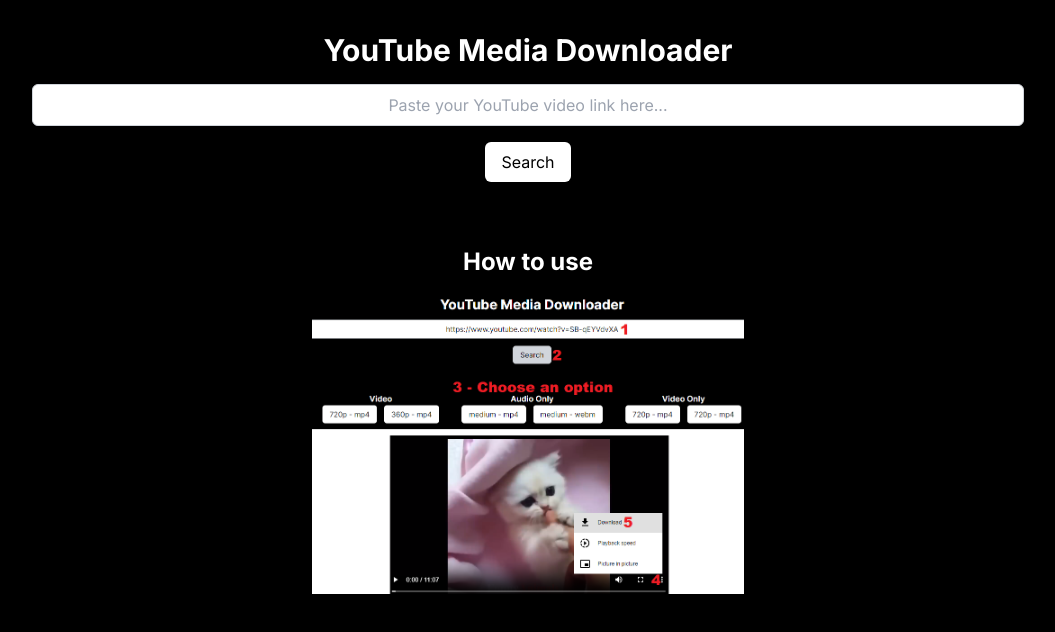
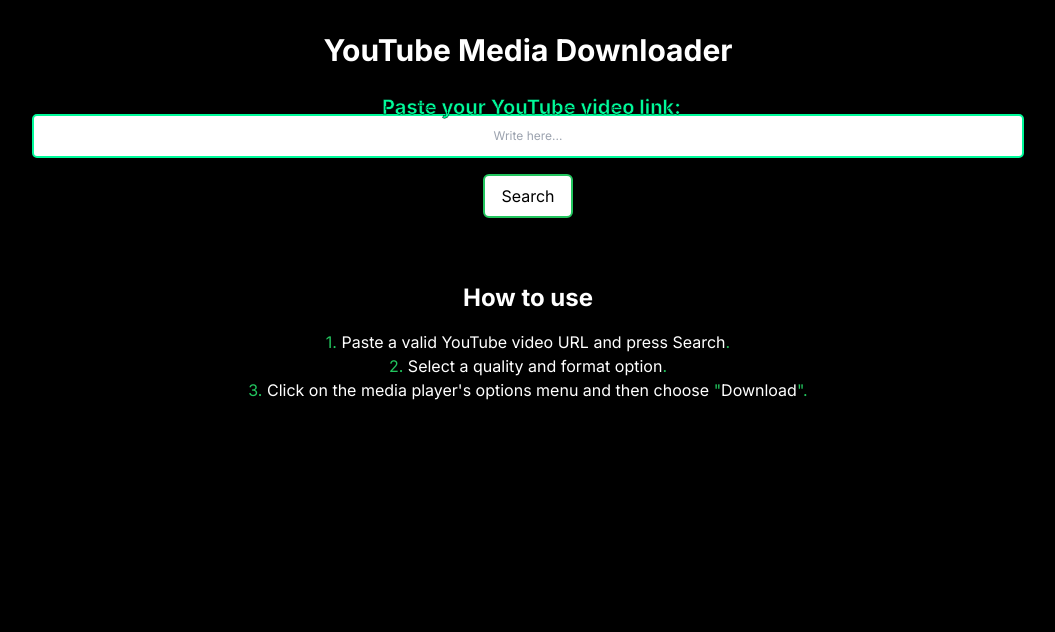
Before and after one commit to Carloooh/ytdownloader, a Next.js app: page / in a window 1280 px wide. Shown: the top 632 px of the page, without its empty margins (112-1167 px from the left). Built offline with nearby package versions, Linux system fonts and the light colour scheme.

Commit message:
Visual adjustments

```diff
--- a/app/globals.css
+++ b/app/globals.css
@@ -4,4 +4,89 @@
 
 body {
     background-color: black;
-  }
+}
+
+.coolinput label.text {
+  font-size: 1.25rem;
+  color: mediumspringgreen;
+  font-weight: 700;
+  position: relative;
+  top: 0.5rem;
+  margin: 0 0 0 7px;
+  padding: 0 3px;
+  -webkit-text-stroke: 0.5px black;
+}
+
+.coolinput input[type=text].input {
+  padding: 11px 10px;
+  font-size: 0.75rem;
+  border: 2px mediumspringgreen solid;
+  border-radius: 5px;
+}
+
+.coolinput input[type=text].input:focus {
+  outline: none;
+}
+
+.button {
+  all: unset;
+  display: flex;
+  align-items: center;
+  position: relative;
+  padding: 0.6em 2em;
+  border: mediumspringgreen solid 0.15em;
+  border-radius: 0.25em;
+  color: mediumspringgreen;
+  font-size: 0.75em;
+  font-weight: 600;
+  cursor: pointer;
+  overflow: hidden;
+  transition: border 300ms, color 300ms;
+  user-select: none;
+}
+
+.button p {
+  z-index: 1;
+}
+
+.button:hover {
+  color: #ffffff;
+}
+
+.button:active {
+  border-color: teal;
+}
+
+.button::after, .button::before {
+  content: "";
+  position: absolute;
+  width: 9em;
+  aspect-ratio: 1;
+  background: mediumspringgreen;
+  opacity: 50%;
+  border-radius: 50%;
+  transition: transform 500ms, background 300ms;
+}
+
+.button::before {
+  left: 0;
+  transform: translateX(-8em);
+}
+
+.button::after {
+  right: 0;
+  transform: translateX(8em);
+}
+
+.button:hover:before {
+  transform: translateX(-1em);
+}
+
+.button:hover:after {
+  transform: translateX(1em);
+}
+
+.button:active:before,
+.button:active:after {
+  background: teal;
+}
--- a/app/page.tsx
+++ b/app/page.tsx
@@ -20,6 +20,8 @@
   const [selectedOption, setSelectedOption] = useState<DownloadOption | null>(null);
   const [showPlayer, setShowPlayer] = useState(false);
   const [loading, setLoading] = useState(false);
+  const [mediaType, setMediaType] = useState<"video" | "audio" | null>(null);
+
 
   const handleDownload = async () => {
     setLoading(true);
@@ -45,17 +47,25 @@
   const handleOptionSelect = (option: DownloadOption) => {
     setSelectedOption(option);
     setShowPlayer(true);
+    if (option.mimeType.includes('video')) {
+      setMediaType('video');
+    } else if (option.mimeType.includes('audio')) {
+      setMediaType('audio');
+    } else {
+      setMediaType(null);
+    }
   }
 
   return (
     <main className="mx-auto max-w-screen-lg px-4">
       <header className="text-center mt-8">
         <h1 className="text-3xl font-bold text-white">YouTube Media Downloader</h1>
-        <div className="mt-4">
-          <input type="text" placeholder="Paste your YouTube video link here..." className="w-full px-4 py-2 rounded-md border border-gray-300 focus:outline-none focus:border-gray-300 text-center" value={videoLink} onChange={(e) => setVideoLink(e.target.value)} />
+        <div className="mt-4 coolinput">
+          <label htmlFor="videoLink" className="text">Paste your YouTube video link:</label>
+          <input type="text" placeholder="Write here..." name="input" className="input w-full px-4 py-2 rounded-md border border-gray-300 focus:outline-none focus:border-gray-300 text-center" value={videoLink} onChange={(e) => setVideoLink(e.target.value)} />
         </div>
-        <button className="mt-4 bg-white text-black px-4 py-2 rounded-md hover:bg-gray-300 focus:outline-none focus:bg-gray-300" onClick={handleDownload}>
-          {loading ? <CircleLoader color="black" size={24} /> : <>Search</>}
+        <button className="mt-4 bg-white text-black px-4 py-2 rounded-md hover:bg-green-500 border-green-500 border-solid border-r-2 border-l-2 border-t-2 border-b-2" onClick={handleDownload}>
+          {loading ? <CircleLoader color="#00FA9A" size={24} /> : <>Search</>}
         </button>
       </header>
 
@@ -79,7 +89,7 @@
               <h3 className="text-lg font-semibold text-white text-center flex items-center justify-center gap-2">Video</h3>
               <div className="flex flex-wrap justify-center gap-4">
                 {options.videoOptions.map((option, index) => (
-                  <button key={index} className="bg-white text-black px-4 py-2 rounded-md hover:bg-bg-gray-300 focus:outline-none focus:bg-bg-gray-300 flex items-center gap-2" onClick={() => handleOptionSelect(option)}>
+                  <button key={index} className="px-4 py-2 rounded-md flex items-center gap-2 button" onClick={() => handleOptionSelect(option)}>
                     {option.quality} - {option.container}
                   </button>
                 ))}
@@ -94,7 +104,7 @@
               <h3 className="text-lg font-semibold text-white text-center flex items-center justify-center gap-2">Audio Only</h3>
               <div className="flex flex-wrap justify-center gap-4">
                 {options.audioOptions.map((option, index) => (
-                  <button key={index} className="bg-white text-black px-4 py-2 rounded-md hover:bg-bg-gray-300 focus:outline-none focus:bg-bg-gray-300 flex items-center gap-2" onClick={() => handleOptionSelect(option)}>
+                  <button key={index} className="button px-4 py-2 rounded-md flex items-center gap-2" onClick={() => handleOptionSelect(option)}>
                     {option.audioQuality.split('_').pop()?.toLowerCase()} - {option.container}
                   </button>
                 ))}
@@ -109,7 +119,7 @@
               <h3 className="text-lg font-semibold text-white text-center flex items-center justify-center gap-2">Video Only</h3>
               <div className="flex flex-wrap justify-center gap-4">
                 {options.videoOnlyOptions.map((option, index) => (
-                  <button key={index} className="bg-white text-black px-4 py-2 rounded-md hover:bg-gray-300 focus:outline-none focus:bg-gray-300 flex items-center gap-2" onClick={() => handleOptionSelect(option)}>
+                  <button key={index} className="px-4 py-2 rounded-md flex items-center gap-2 button" onClick={() => handleOptionSelect(option)}>
                     {option.quality} - {option.container}
                   </button>
                 ))}
@@ -121,142 +131,21 @@
 
       {showPlayer && selectedOption &&
         <div className="mt-8 flex justify-center">
-          <div className="aspect-w-16 aspect-h-9">
-            <video src={selectedOption.url} className="object-cover" controls width="640" height="360"></video>
+          <div className={mediaType === "audio" ? "audio-player-size" : "video-player-size"}>
+            <video src={selectedOption.url} className="object-cover" controls width={mediaType === "audio" ? "300" : "640"} height={mediaType === "audio" ? "0" : "360"}></video>
           </div>
         </div>
       }
 
       <div className="mt-8 mb-4">
         <h2 className="text-2xl font-bold text-white mb-4 text-center">How to use</h2>
-        <div className="flex justify-center items-center">
-          <img src="/downloader.png" alt="Step 1" className="mx-auto max-w-full h-auto" style={{maxHeight: '300px'}} />
+        <div className="flex justify-center items-center text-white text-wrap flex-col">
+          <p><span className="text-green-500">1.</span> Paste a valid YouTube video URL and press Search<span className="text-green-500">.</span></p>
+          <p><span className="text-green-500">2.</span> Select a quality and format option<span className="text-green-500">.</span></p>
+          <p><span className="text-green-500">3.</span> Click on the media player's options menu and then choose <span className="text-green-500">"</span>Download<span className="text-green-500">".</span></p>
         </div>
       </div>
 
     </main>
   );
 }
-
-
-// import { useState } from 'react';
-// import axios from 'axios';
-// import { toast, ToastContainer } from 'react-toastify';
-// import 'react-toastify/dist/ReactToastify.css';
-
-// type DownloadOption = {
-//   quality: string;
-//   mimeType: string;
-//   url: string;
-//   container: string;
-//   audioQuality: string;
-// };
-
-// export default function Home() {
-//   const [videoLink, setVideoLink] = useState("");
-//   const [options, setOptions] = useState<{ videoOptions: DownloadOption[], audioOptions: DownloadOption[], videoOnlyOptions: DownloadOption[] }>({ videoOptions: [], audioOptions: [], videoOnlyOptions: [] });
-//   const [selectedOption, setSelectedOption] = useState<DownloadOption | null>(null);
-//   const [showPlayer, setShowPlayer] = useState(false);
-
-//   const handleDownload = async () => {
-//     try {
-//       const res = await axios.post('/api/downloader', { url: videoLink });
-//       setOptions(res.data);
-//     } catch (err) {
-//       toast.error('An error occurred.\nTry again later or check the video link.', {
-//         position: "top-center",
-//         autoClose: 5000,
-//         hideProgressBar: false,
-//         closeOnClick: true,
-//         pauseOnHover: false,
-//         draggable: false,
-//         progress: undefined,
-//         theme: "colored",
-//         });
-//     }
-//   }
-
-//   const handleOptionSelect = (option: DownloadOption) => {
-//     setSelectedOption(option);
-//     setShowPlayer(true);
-//   }
-
-//   return (
-//     <main className="mx-auto max-w-screen-lg px-4">
-//       <header className="text-center mt-8">
-//         <h1 className="text-3xl font-bold text-blue-500">YouTube Media Downloader</h1>
-//         <div className="mt-4">
-//           <input type="text" placeholder="Paste your YouTube video link here..." className="w-full px-4 py-2 rounded-md border border-gray-300 focus:outline-none focus:border-blue-500 text-center" value={videoLink} onChange={(e) => setVideoLink(e.target.value)} />
-//         </div>
-//         <button className="mt-4 bg-blue-500 text-white px-4 py-2 rounded-md hover:bg-blue-600 focus:outline-none focus:bg-blue-600" onClick={handleDownload}>Search</button>
-//       </header>
-
-//       <ToastContainer
-//       position="top-center"
-//       autoClose={5000}
-//       hideProgressBar={false}
-//       newestOnTop={false}
-//       closeOnClick
-//       rtl={false}
-//       pauseOnFocusLoss={false}
-//       draggable={false}
-//       pauseOnHover={false}
-//       theme="colored"
-//       />
-
-//       <div className="mt-8">
-//         {options.videoOptions.length > 0 &&
-//           <div className="mt-8">
-//             <h3 className="text-lg font-semibold text-blue-500 text-center">Video</h3>
-//             <div className="flex flex-wrap justify-center gap-4">
-//               {options.videoOptions.map((option, index) => (
-//                 <button key={index} className="bg-blue-500 text-white px-4 py-2 rounded-md hover:bg-blue-600 focus:outline-none focus:bg-blue-600" onClick={() => handleOptionSelect(option)}>{option.quality} - {option.container}</button>
-//               ))}
-//             </div>
-//           </div>
-//         }
-
-//         {options.audioOptions.length > 0 &&
-//           <div className="mt-8">
-//             <h3 className="text-lg font-semibold text-blue-500 text-center">Audio Only</h3>
-//             <div className="flex flex-wrap justify-center gap-4">
-//               {options.audioOptions.map((option, index) => (
-//                 <button key={index} className="bg-blue-500 text-white px-4 py-2 rounded-md hover:bg-blue-600 focus:outline-none focus:bg-blue-600" onClick={() => handleOptionSelect(option)}>
-//                   {option.audioQuality.split('_').pop()?.toLowerCase()} - {option.container}
-//                 </button>
-//               ))}
-//             </div>
-//           </div>
-//         }
-
-//         {options.videoOnlyOptions.length > 0 &&
-//           <div className="mt-8">
-//             <h3 className="text-lg font-semibold text-blue-500 text-center">Video Only</h3>
-//             <div className="flex flex-wrap justify-center gap-4">
-//               {options.videoOnlyOptions.map((option, index) => (
-//                 <button key={index} className="bg-blue-500 text-white px-4 py-2 rounded-md hover:bg-blue-600 focus:outline-none focus:bg-blue-600" onClick={() => handleOptionSelect(option)}>{option.quality} - {option.container}</button>
-//               ))}
-//             </div>
-//           </div>
-//         }
-//       </div>
-
-//       {showPlayer && selectedOption &&
-//         <div className="mt-8 flex justify-center">
-//           <div className="aspect-w-16 aspect-h-9">
-//             <video src={selectedOption.url} className="object-cover" controls width="640" height="360"></video>
-//           </div>
-//         </div>
-//       }
-
-//       <div className="mt-8 mb-4">
-//         <h2 className="text-2xl font-bold text-blue-500 mb-4 text-center">How to use</h2>
-//         <div className="grid grid-cols-2 justify-center items-center">
-//           <img src="/search.png" alt="Step 1" className="mx-auto" />
-//           <img src="/download.png" alt="Step 2" className="mx-auto" />
-//         </div>
-//       </div>
-
-//     </main>
-//   );
-// }
```
Also changed, not shown: public/downloader.png (deleted).
